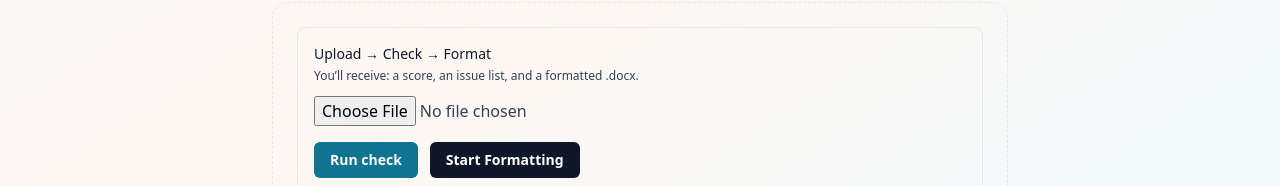
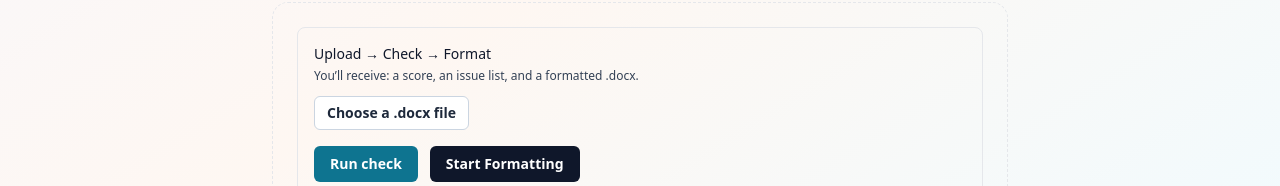
Before and after one commit to moonscar/freeformat-frontend, a Next.js app: page /en/tool in a window 1280 px wide. Shown: the part 471-657 px from the top of the page. Built offline with nearby package versions, Linux system fonts and the light colour scheme; no server answers.

Commit message:
fix(tool): use localized file picker labels

```diff
--- a/src/components/ToolWorkArea.tsx
+++ b/src/components/ToolWorkArea.tsx
@@ -64,6 +64,7 @@ export default function ToolWorkArea({ locale, guideSlug, initialTemplateId, pop
   const previewedJobRef = React.useRef<string>("");
   const [showSearch, setShowSearch] = React.useState(false);
   const [hasSearched, setHasSearched] = React.useState(false);
+  const fileInputRef = React.useRef<HTMLInputElement | null>(null);
 
   const t = (s: string) => {
     const zh: Record<string, string> = {
@@ -90,6 +91,9 @@ export default function ToolWorkArea({ locale, guideSlug, initialTemplateId, pop
       popularTemplates: "热门模板",
       searchMoreTemplates: "搜索更多模板",
       hideSearch: "收起搜索",
+      chooseDoc: "选择 .docx 文件",
+      replace: "替换",
+      remove: "移除",
     };
     const en: Record<string, string> = {
       selectTemplate: "Template",
@@ -115,6 +119,9 @@ export default function ToolWorkArea({ locale, guideSlug, initialTemplateId, pop
       popularTemplates: "Popular templates",
       searchMoreTemplates: "Search more templates",
       hideSearch: "Hide search",
+      chooseDoc: "Choose a .docx file",
+      replace: "Replace",
+      remove: "Remove",
     };
     return (locale === "zh" ? zh : en)[s] || s;
   };
@@ -604,10 +611,12 @@ export default function ToolWorkArea({ locale, guideSlug, initialTemplateId, pop
           {locale === "zh" ? "上传 → 检查 → 格式化" : "Upload → Check → Format"}
         </div>
         <div className="mt-1 text-xs text-slate-700">{t("youWillGet")}</div>
-        <div className="mt-3 flex items-center gap-3">
+        <div className="mt-3 flex flex-wrap items-center gap-3">
           <input
+            ref={fileInputRef}
             type="file"
             accept=".docx"
+            className="hidden"
             onChange={(e) => {
               const f = e.target.files?.[0] || null;
               setFile(f);
@@ -621,7 +630,36 @@ export default function ToolWorkArea({ locale, guideSlug, initialTemplateId, pop
               setError("");
             }}
           />
-          {file ? <span className="text-xs text-slate-600">{file.name}</span> : null}
+
+          <button
+            type="button"
+            onClick={() => fileInputRef.current?.click()}
+            className="rounded-md border border-slate-300 bg-white px-3 py-1.5 text-sm font-semibold text-slate-800 hover:bg-slate-50"
+          >
+            {file ? t("replace") : t("chooseDoc")}
+          </button>
+          {file ? (
+            <>
+              <span className="text-xs text-slate-600">{file.name}</span>
+              <button
+                type="button"
+                onClick={() => {
+                  setFile(null);
+                  setLastUpload(null);
+                  setLastUploadKey("");
+                  setJobId("");
+                  setJobStatus(null);
+                  setCheckResult(null);
+                  setPreviewError("");
+                  setError("");
+                  if (fileInputRef.current) fileInputRef.current.value = "";
+                }}
+                className="rounded-md border border-slate-300 bg-white px-2 py-1 text-xs font-semibold text-slate-700 hover:bg-slate-50"
+              >
+                {t("remove")}
+              </button>
+            </>
+          ) : null}
         </div>
 
         <div className="mt-4 flex flex-wrap items-center gap-3">
```
